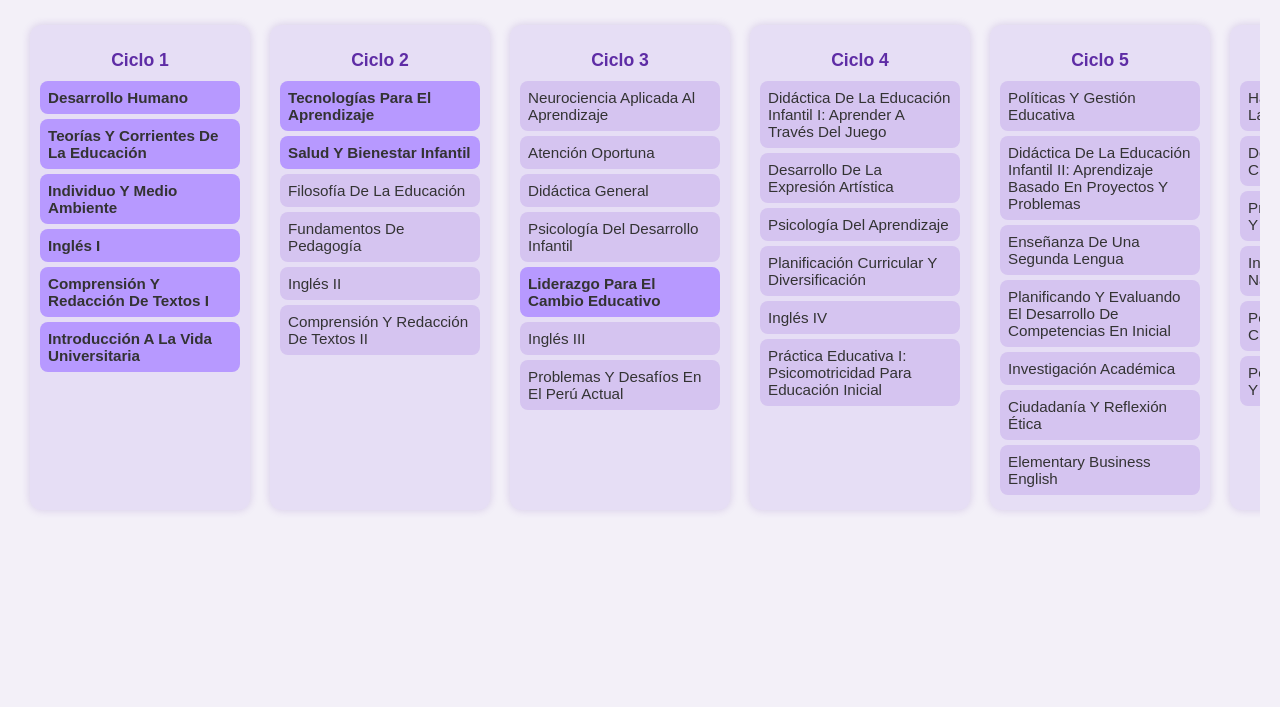
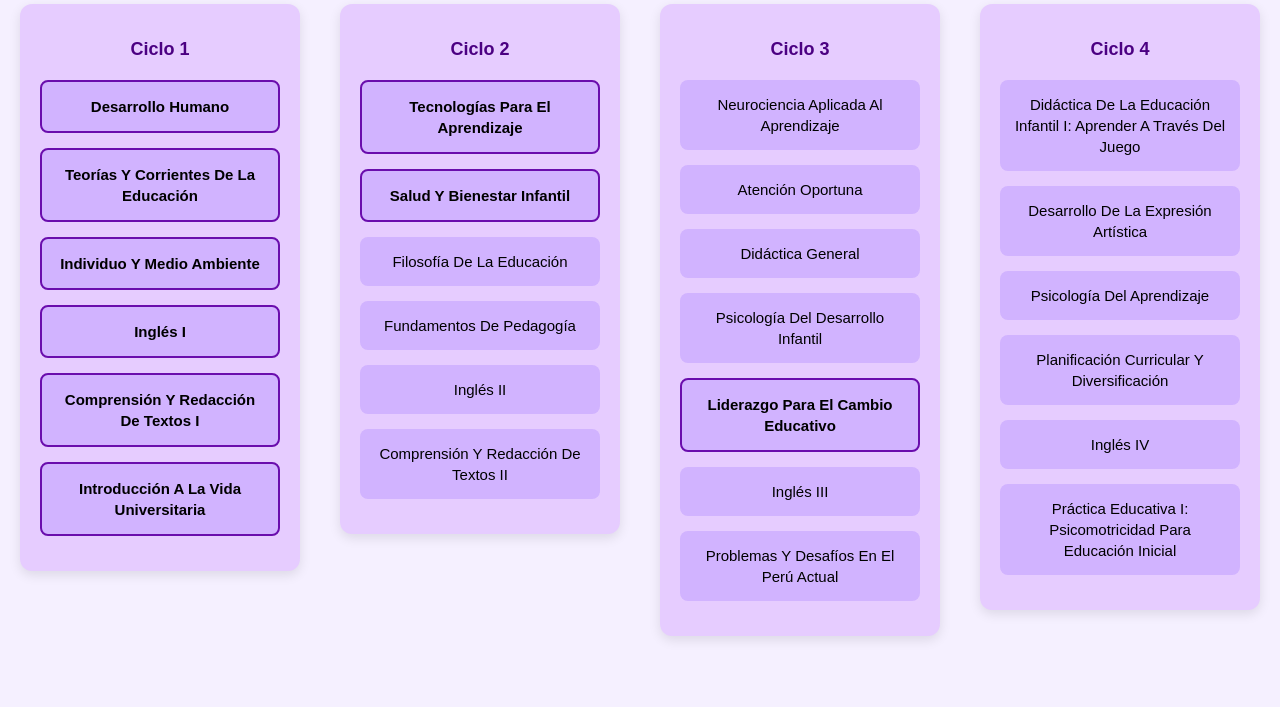
Before and after one commit to DanitzaGarcia/UTP-Malla-Educacion-Inicial, a plain HTML site: page index.html in a window 1280 px wide. Shown: the part 93-800 px from the top of the page. Drawn offline with Linux system fonts and the light colour scheme.

Commit message:
Update estilos.css

```diff
--- a/estilos.css
+++ b/estilos.css
@@ -1,62 +1,70 @@
 body {
   font-family: Arial, sans-serif;
-  background-color: #f3f0f8;
-  color: #333;
+  background-color: #f5f0ff;
   margin: 0;
-  padding: 20px;
+  padding: 0;
+  overflow-x: auto;
 }
 
 h1 {
   text-align: center;
-  color: #5e2ca5;
-  margin-bottom: 30px;
+  margin: 20px;
+  color: #4b0082;
 }
 
-.contenedor-malla {
+#malla {
   display: flex;
   flex-direction: row;
+  justify-content: flex-start;
+  align-items: flex-start;
+  padding: 20px;
+  gap: 40px;
+  flex-wrap: nowrap;
   overflow-x: auto;
-  gap: 20px;
-  padding: 10px;
 }
 
 .ciclo-columna {
-  min-width: 200px;
-  background-color: #e6def5;
+  background-color: #e6ccff;
   border-radius: 12px;
-  padding: 10px;
-  box-shadow: 0 0 8px rgba(94, 44, 165, 0.2);
+  padding: 20px;
+  width: 240px;
+  box-shadow: 0 4px 12px rgba(0, 0, 0, 0.1);
+  flex-shrink: 0;
 }
 
 .titulo-ciclo {
+  font-size: 18px;
+  font-weight: bold;
+  color: #4b0082;
   text-align: center;
-  color: #5e2ca5;
-  margin-bottom: 10px;
-  font-size: 1.1em;
+  margin-bottom: 20px;
 }
 
 .curso {
-  background-color: #d5c4f0;
-  color: #333;
-  padding: 8px;
-  margin: 5px 0;
+  background-color: #d1b3ff;
+  color: #000;
+  padding: 14px;
+  margin-bottom: 15px;
   border-radius: 8px;
+  text-align: center;
   cursor: pointer;
   transition: all 0.3s ease;
-  font-size: 0.95em;
+  font-size: 15px;
+  line-height: 1.4;
+  word-wrap: break-word;
 }
 
 .curso:hover {
-  background-color: #c2a9f0;
+  background-color: #b399ff;
 }
 
 .curso.activo {
-  background-color: #b799ff;
+  border: 2px solid #6a0dad;
   font-weight: bold;
 }
 
 .curso.completado {
-  background-color: #9370db;
+  background-color: #a64ca6;
   color: white;
   text-decoration: line-through;
 }
```
